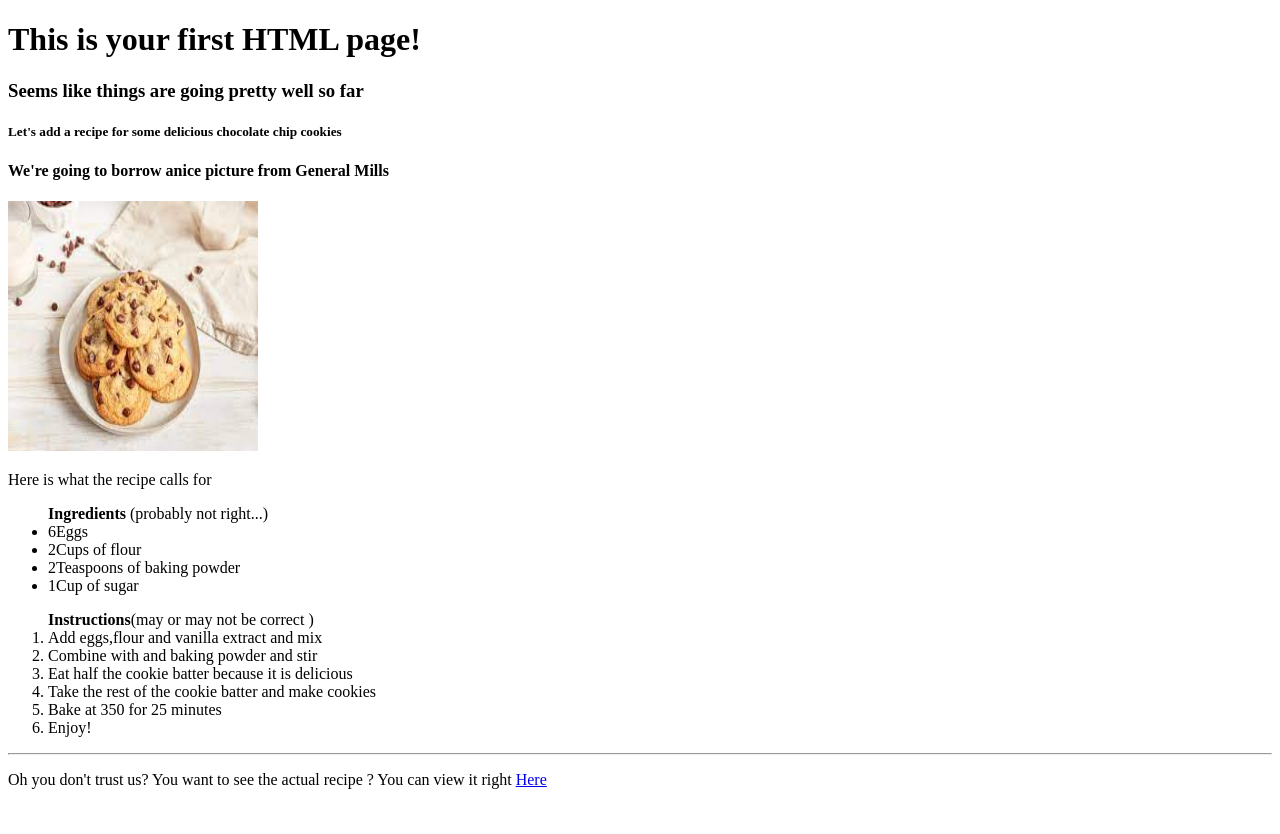
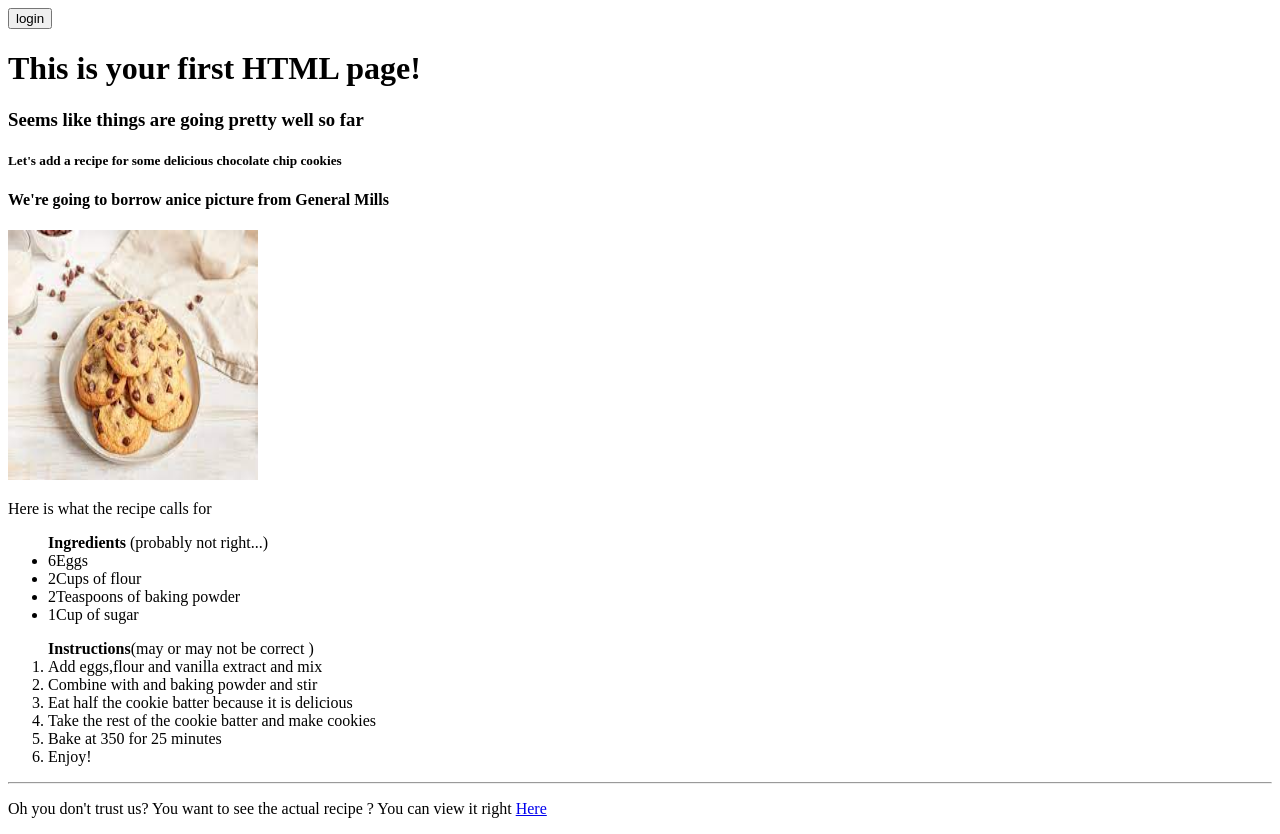
Before and after one commit to abdelrahman-haroun/First, a plain HTML site: page Cookies.html in a window 1280 px wide. Before the commit the page ends 805 px from the top, so only its background shows below. Drawn offline with Linux system fonts and the light colour scheme.

Commit message:
linked pages

```diff
--- a/Cookies.html
+++ b/Cookies.html
@@ -7,6 +7,10 @@
     <title>cookies</title>
 </head>
 <body>
+    <form action="Second-Task.html" target="_blank">
+
+        <input type="submit" value="login">
+      </form>
     <h1>This is your first HTML page!</h1>
     <h3><b>Seems like things are going pretty well so far </b></h3>
     <h5><b>Let's add a recipe for some delicious chocolate chip cookies </b></h5>
```
Also changed, not shown: Second-Task.html (+5 -0 lines), Web.html (+4 -0 lines), index.html (+3 -0 lines).
